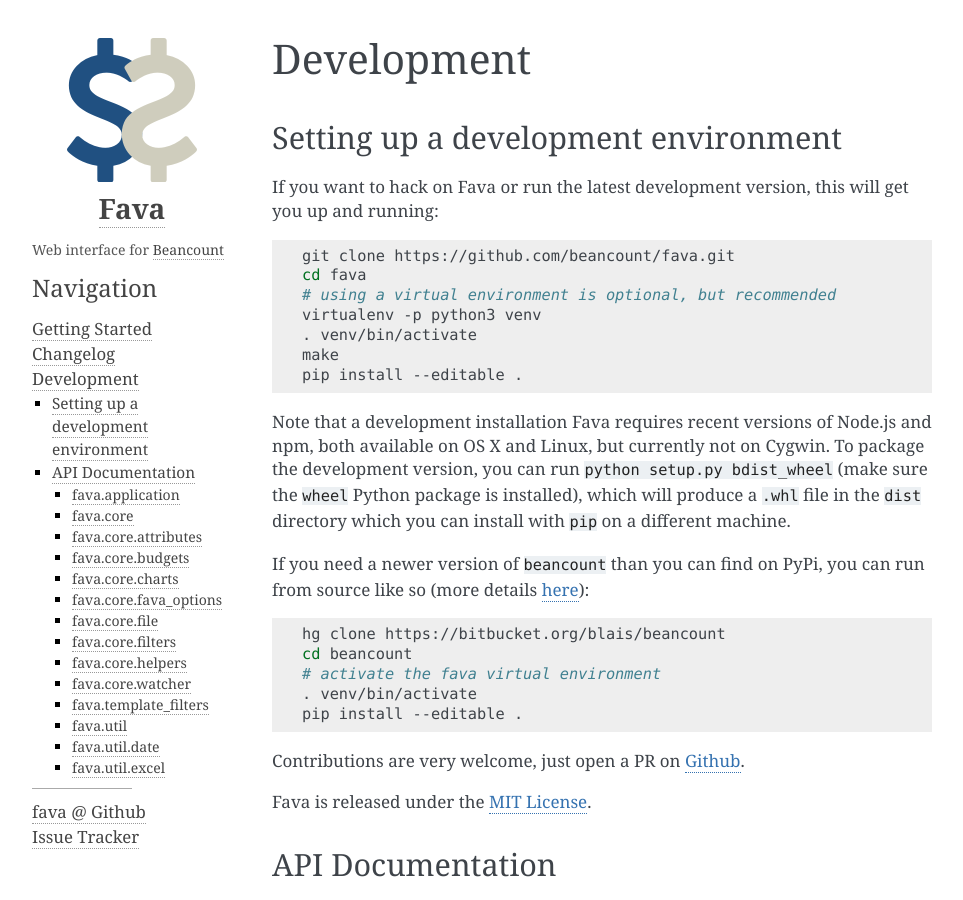
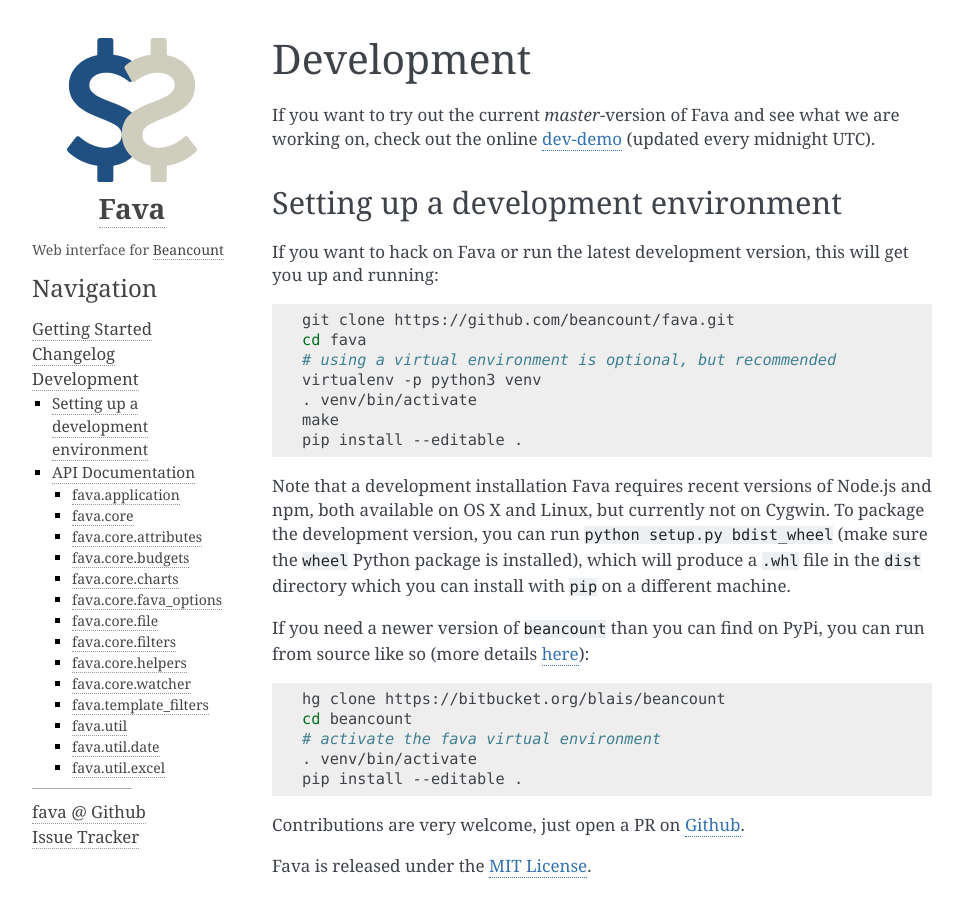
Before and after one commit to beancount/fava, a Sphinx documentation site: the page built from docs/development.rst, in a window 1280 px wide and 900 px high. Shown: the whole window, without its empty margins (148-1111 px from the left). Built offline with Sphinx 7.4.7, drawn with Linux system fonts in a browser that asks for light colours.

Commit message:
Add hint to favadev.pythonanywhere.com to docs.

```diff
--- a/docs/development.rst
+++ b/docs/development.rst
@@ -1,5 +1,9 @@
 Development
 ===========
+
+If you want to try out the current `master`-version of Fava and see what we are
+working on, check out the online `dev-demo
+<http://favadev.pythonanywhere.com>`__ (updated every midnight UTC).
 
 Setting up a development environment
 ------------------------------------
```
